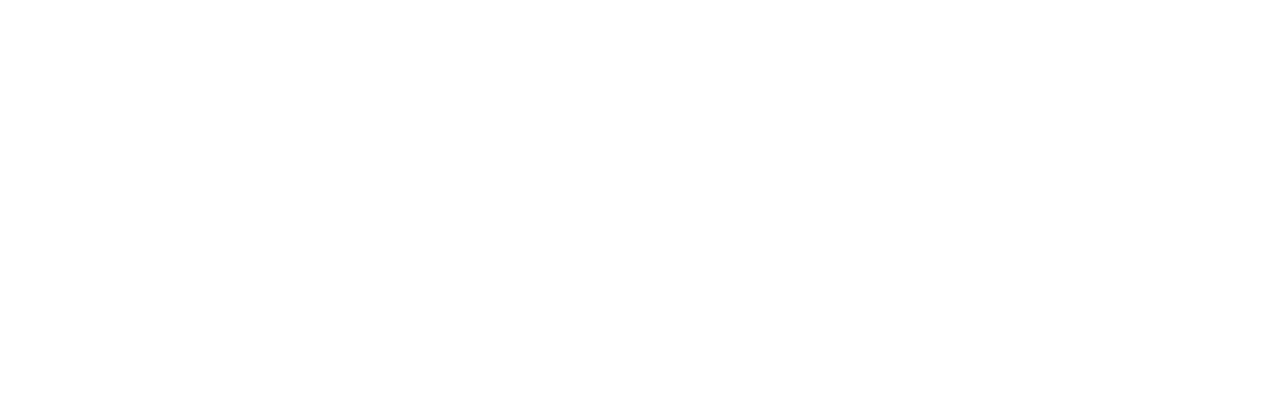
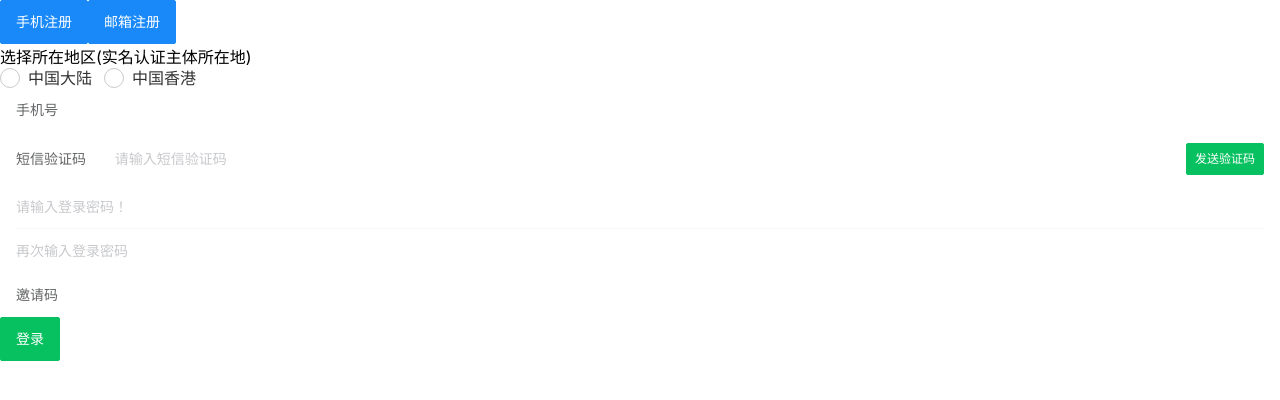
Before and after one commit to lcywgslmygzlwlt/taskDay7, a Vue app: page / in a window 1280 px wide. Shown: the top 400 px of the page. Built offline with nearby package versions, Linux system fonts and the light colour scheme.

Commit message:
第一题

```diff
--- a/package.json
+++ b/package.json
@@ -9,6 +9,7 @@
   },
   "dependencies": {
     "core-js": "^3.8.3",
+    "vant": "^2.12.48",
     "vue": "^2.6.14"
   },
   "devDependencies": {
--- a/src/App.vue
+++ b/src/App.vue
@@ -1,9 +1,37 @@
 <template>
-  <div></div>
+  <div class="id">
+    <van-button type="info" @click="change = 'Phone'">手机注册</van-button
+    ><van-button type="info" @click="change = 'Email'">邮箱注册</van-button>
+    <keep-alive>
+      <component :is="change">
+        <template v-slot:sj>
+          <van-field v-model="tel1" type="tel" label="手机号" />
+        </template>
+        <template v-slot:em>
+          <van-field v-model="tel" type="tel" label="邮箱" />
+        </template>
+      </component>
+    </keep-alive>
+  </div>
 </template>
 
 <script>
-export default {};
+import Phone from './components/Phone.vue';
+import Email from './components/Email.vue';
+export default {
+  data() {
+    return {
+      change: 'Phone',
+      phone: '',
+      tel: '',
+      tel1: '',
+    };
+  },
+  components: {
+    Email,
+    Phone,
+  },
+};
 </script>
 
 <style></style>
--- /dev/null
+++ b/src/components/Email.vue
@@ -0,0 +1,65 @@
+<template>
+  <div id="isAbout">
+    <div>选择所在地区(实名认证主体所在地)</div>
+    <div class="one">
+      <van-radio-group v-model="radio" direction="horizontal">
+        <van-radio name="1">QQ</van-radio>
+        <van-radio name="2">136</van-radio>
+      </van-radio-group>
+    </div>
+    <div>
+      <slot name="em"></slot>
+    </div>
+    <div>
+      <van-field
+        v-model="sms"
+        center
+        clearable
+        label="邮箱验证码"
+        placeholder="请输入邮箱验证码"
+      >
+        <template #button>
+          <van-button size="small" type="primary">验证</van-button>
+        </template>
+      </van-field>
+    </div>
+
+    <div>
+      <van-field
+        v-model="password"
+        type="password"
+        label=""
+        placeholder="请输入登录密码！"
+      />
+      <van-field
+        v-model="password1"
+        type="password"
+        label=""
+        placeholder="再次输入登录密码"
+      />
+    </div>
+    <div>
+      <van-field v-model="digit" type="digit" label="邀请码" />
+    </div>
+    <div>
+      <van-button type="primary">注册</van-button>
+    </div>
+  </div>
+</template>
+
+<script>
+export default {
+  name: 'isAbout',
+  data() {
+    return {
+      radio: '',
+      sms: '',
+      password: '',
+      digit: '',
+      password1: '',
+    };
+  },
+};
+</script>
+
+<style></style>
--- /dev/null
+++ b/src/components/Phone.vue
@@ -0,0 +1,74 @@
+<template>
+  <div id="isAbout">
+    <div>选择所在地区(实名认证主体所在地)</div>
+    <div class="one">
+      <van-radio-group v-model="radio" direction="horizontal">
+        <van-radio name="1">中国大陆</van-radio>
+        <van-radio name="2">中国香港</van-radio>
+      </van-radio-group>
+    </div>
+    <div>
+      <slot name="sj"></slot>
+    </div>
+    <div>
+      <van-field
+        v-model="sms"
+        center
+        clearable
+        label="短信验证码"
+        placeholder="请输入短信验证码"
+      >
+        <template #button>
+          <van-button size="small" type="primary">发送验证码</van-button>
+        </template>
+      </van-field>
+    </div>
+
+    <div>
+      <van-field
+        v-model="password"
+        type="password"
+        label=""
+        placeholder="请输入登录密码！"
+      />
+      <van-field
+        v-model="password1"
+        type="password"
+        label=""
+        placeholder="再次输入登录密码"
+      />
+    </div>
+
+    <div>
+      <van-field v-model="digit" type="digit" label="邀请码" />
+    </div>
+    <div>
+      <van-button type="primary">登录</van-button>
+    </div>
+  </div>
+</template>
+
+<script>
+export default {
+  name: 'isAbout',
+  data() {
+    return {
+      radio: '',
+      sms: '',
+      password: '',
+      digit: '',
+      password1: '',
+    };
+  },
+};
+</script>
+
+<style scoped>
+#isAbout {
+  width: 100%;
+  height: 100%;
+}
+.one {
+  margin: 0 auto;
+}
+</style>
```
Also changed, not shown: src/main.js (+10 -5 lines), 1 other file (tests, documents, lock files or other folders).
